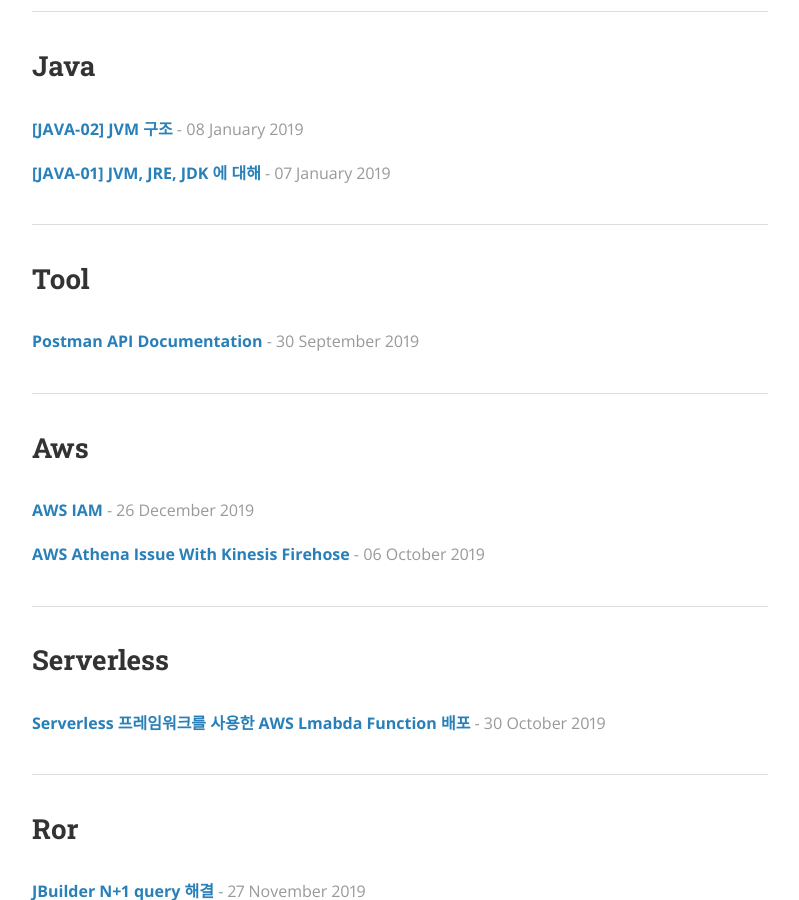
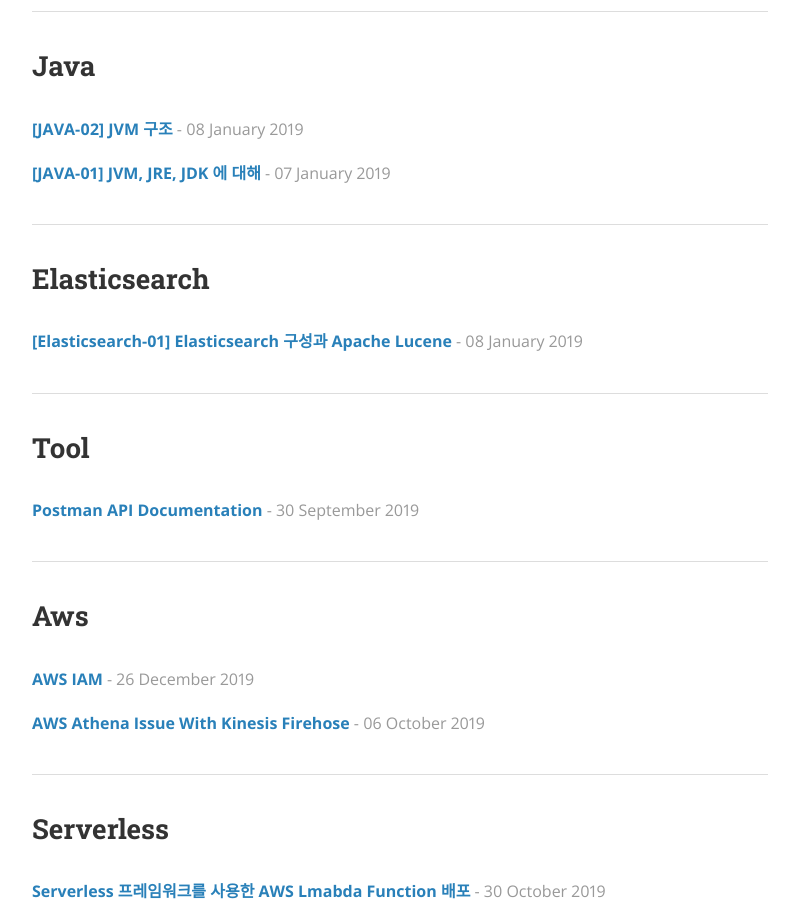
Before and after one commit to mingdo/mingdo.github.io, a Jekyll site: the page built from posts.html, in a window 1280 px wide and 900 px high, scrolled down 342 px. Shown: the whole window, without its empty margins (240-1039 px from the left). Built offline with Jekyll 4.4.1, drawn with Linux system fonts in a browser that asks for light colours; nearby versions of some CDN libraries; a style sheet for code colours, icons or effects is not loaded; some of the changed lines change nothing that is shown.

Commit message:
2019-01-14-es-01-es-structure-and-lucene.md

```diff
--- a/_config.yml
+++ b/_config.yml
@@ -56,6 +56,7 @@
   - cat: ror
   - cat: spring
   - cat: java
+  - cat: elasticsearch
 
 # Social icons and sharing options
 #
--- /dev/null
+++ b/_posts/elasticsearch/2019-01-14-es-01-es-structure-and-lucene.md
@@ -0,0 +1,125 @@
+---
+layout: post
+title:  "[Elasticsearch-01] Elasticsearch 구성과 Apache Lucene"
+date:   2019-01-08 23:28:00
+author: Mingdo
+categories: elasticsearch
+---
+
+## Elasticsearch 구성
+
+### 클러스터
+
+- ES (Elasticsearch) node 로 이뤄져 있다.
+- 논리적인 연결 = 물리적으로 연결되어 있지 않는다.
+- 동일한 클러스터 이름을 갖는 노드들을 연결한다.
+
+### 노드
+
+- 실제 ES 인스턴스가 실행 중인 서버를 의미한다.
+- 설정에 따라 노드를 구분한다.
+  - 마스터 노드 : 클러스터 모니터링
+  - 데이터 노드 : 실제 데이터 저장
+  - 인제스트 노드 : 인덱싱 전 전처리
+  - 코디네이팅 : 사용자 요청 처리
+
+### 인덱스
+
+- 실제 물리 데이터인 문서들로 이루어짐
+- 클러스터 내 인덱스는 유일하다.
+- 샤드로 구성됨
+  - 기본적으로 5개의 샤드로 구성
+
+### 문서
+
+- 실제 물리데이터
+- JSON 객체
+- RDB 의 행과 유사
+- 인덱스 생성 가능한 기본 단위
+- 샤드로 분산 저장됨
+
+### 샤드
+
+- 인덱스 내의 데이터를 분산 저장
+- 논리적인 분산으로 물리적인 한계 뛰어넘음
+- 인덱스 생성 후 샤드 개수 수정 불가
+
+### 레플리카
+
+- 샤드의 복제본
+- 인덱스 생성 시 기본 1세트의 레플리카 생성
+- 장애 발생 시 레플리카로 Fail Over
+- 읽기 작업 시 레플리카 활용 => 읽기 성능 향상
+- 인덱스 생성 후에도 레플리카 개수 조정 가능
+- 원본 샤드가 있는 노드와 다른 노드에 존재
+
+---
+
+## Apache Lucene
+
+샤드 내부에는 루씬 라이브러리와 데이터를 역색인 구조로 저장하는 세그먼트 자료구조가 있다. 세그먼트 내에는 토큰들로 구성되어 있다.
+
+> ES 샤드 = 루씬 인덱스 + ES 제공 부가 요소
+
+루씬 인덱스는 IndexWriter, IndexSearcher 를 가지고 있고 내부에 있는 세그먼트에서만 검색이 가능하다.
+
+이러한 루씬 인덱스를 ES 가 샤드로 확장해 분산 검색 및 색인이 가능하게 만들었다.
+
+### 세그먼트
+
+- 역색인 파일 그 자체
+- 내부에 역색인된 데이터 존재
+
+### 커밋 포인트
+
+- 세그먼트들을 관리하는 자료구조 (루씬 내부에 존재)
+- 색인 요청
+  - IndexWriter 세그먼트 생성 -> 커밋 포인트 기록
+- 검색 요청
+  - 커밋 포인트 -> 관리 중인 세그먼트
+
+세그먼트들이 점점 늘어나 너무 많은 세그먼트들을 읽어들이면 성능 저하가 발생하기 때문에 백그라운드에서 주기적으로 세그먼트를 병합한다. 이러한 과정을 거치면서 최종적으로 하나의 세그먼트로 병합된다.
+
+### 색인 작업
+
+1. 최초 색인
+   1. 세그먼트 생성
+   2. 생성된 세그먼트 읽어 검색 결과 제공
+2. 추가 색인
+   1. 세그먼트 생성
+   2. 세그먼트 생성되는 동안 기존 세그먼트 읽어 검색 결과 제공
+   3. 세그먼트 생성 후 모든 세그먼트를 읽어 검색 결과 제공
+3. 병합 요청
+   1. 기존 세그먼트 복제
+   2. 복제된 세그먼트들 병합
+   3. 병합되는 동안 기존 세그먼트 읽어 검색 결과 제공
+   4. 병합된 세그먼트를 기존 세그먼트와 교체
+   5. 교체된 기존 세그먼트 삭제
+   6. 병합된 세그먼트 읽어 검색 결과 제공
+
+색인 작업 시 기존 세그먼트에 정보를 추가하거나 변경하지 않는다. 이로 인해 얻는 이점은 아래와 같다.
+
+- 동시성을 고려하지 않아도 된다.
+- 시스템 캐시를 적극적으로 사용할 수 있다.
+- 캐시 적중률을 높일 수 있다.
+- 역색인 작업 횟수를 줄일 수 있어 리소스 비용이 절감된다.
+
+일부 데이터가 변경되어도 전체 역색인 구조를 다시 만들어야 하는 단점이 있지만 새로운 세그먼트를 추가하는 방식으로 상쇄할 수 있다.
+
+### 데이터 삭제
+
+데이터 삭제는 세그먼트 내 삭제 배열에 삭제 여부를 표시하는 방식으로 이루어진다. 데이터 검색 시 항상 삭제 배열을 먼저 확인해 삭제된 데이터가 있으면 검색에서 제외하도록 한다. 삭제 배열에 표시된 데이터는 병합 작업 시 물리적인 데이터가 삭제된다.
+
+### File I/O
+
+1. Flush
+
+색인 요청이 들어오면 루씬은 인메모리 버퍼에 요청을 적재한다. 일정한 주기 또는 일정 요청량 이상이 되면 버퍼를 비우며 세그먼트로 생성한다. 이 때 write() 함수를 사용해 커널 시스템 캐시에 데이터를 생성한다. 시스템 캐시에 생성된 시점부터 검색이 가능해진다. IndexSearcher 의 openIfChanged() 함수를 사용한 뒤 검색이 가능하다. 캐시 특성상 데이터가 소실될 수 있는 가능성이 있다.
+
+2. Commit
+
+실제 디스크에 데이터를 저장하는 fsync() 함수를 사용한다. 디스크 쓰기 작업을 하기 때문에 많은 리소스를 필요로 한다.
+
+3. Merge
+
+세그먼트 병합 작업 시 위의 Commit 과정이 수행된다.
```
